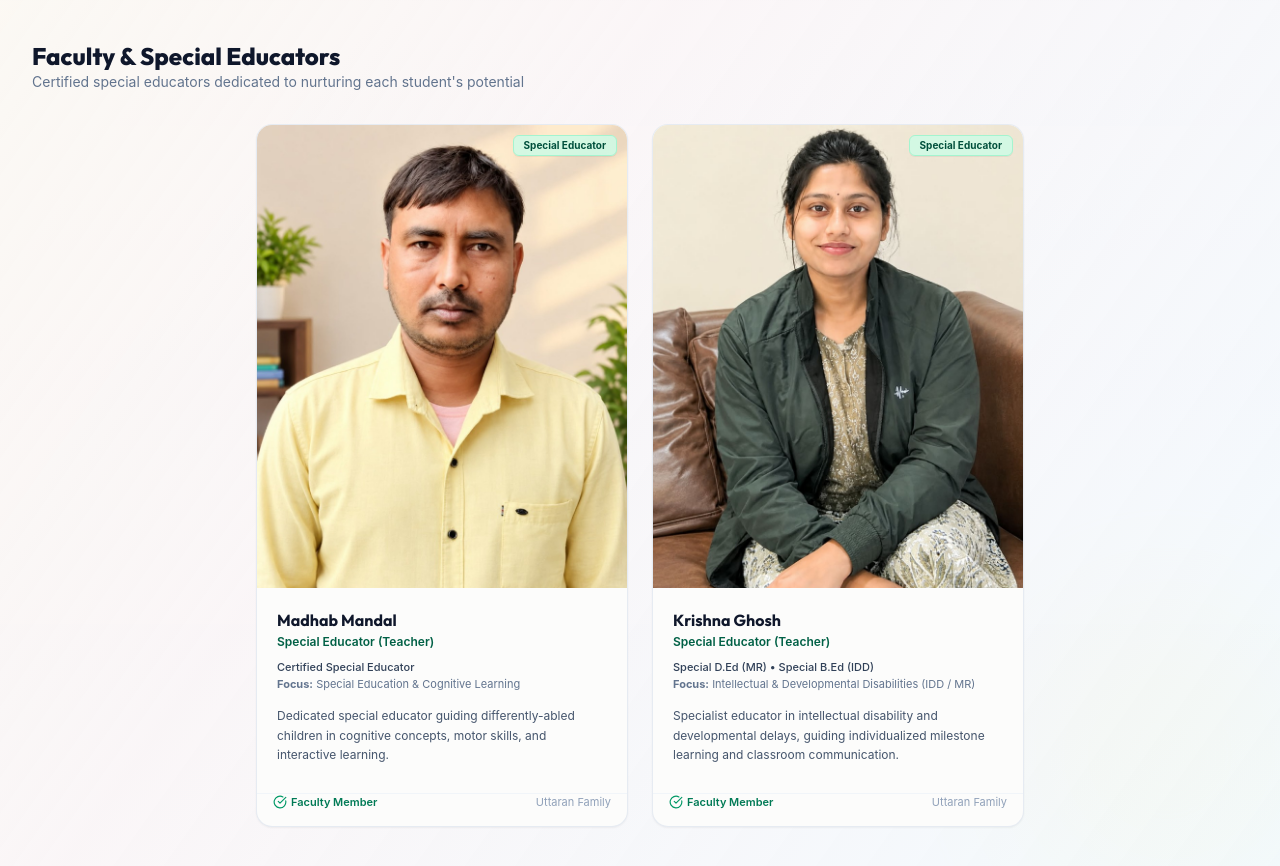
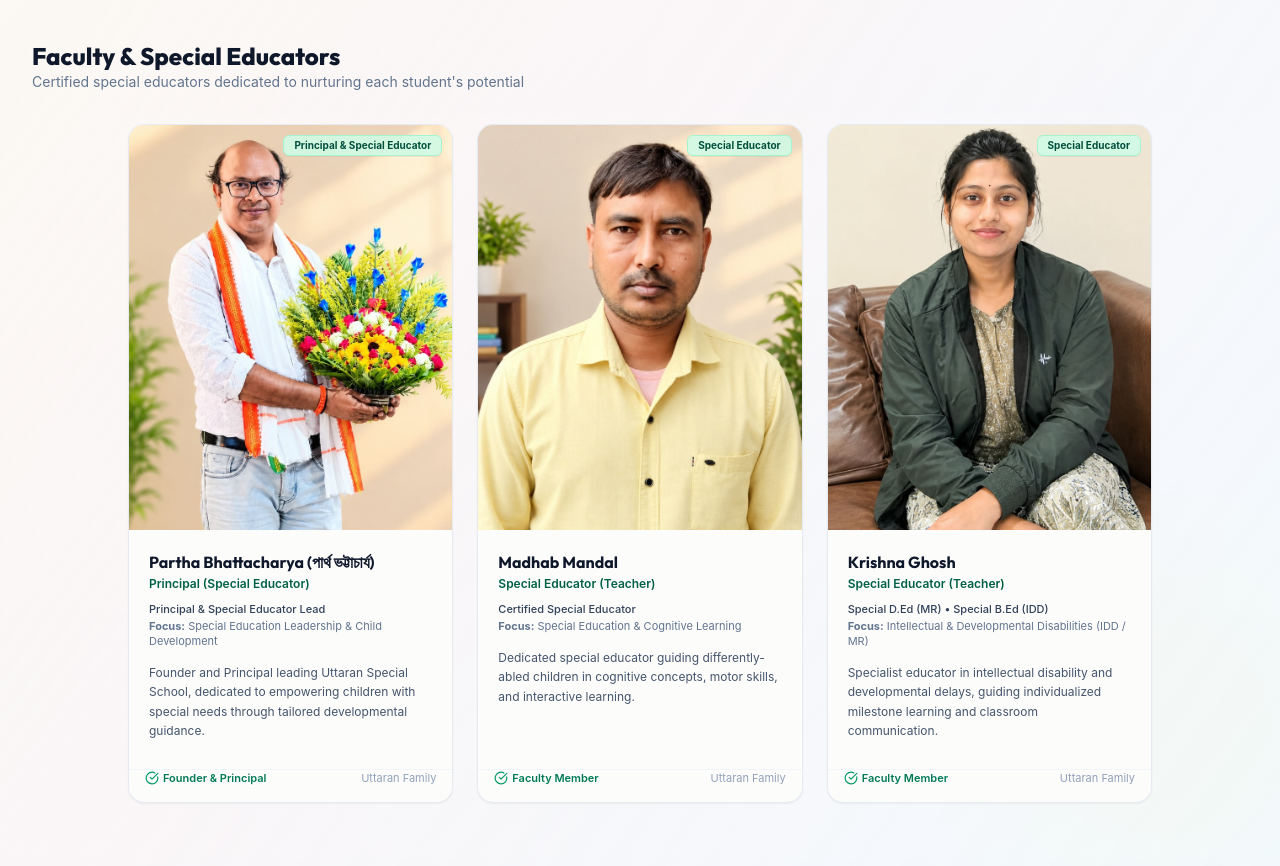
Before and after one commit to Deep642/uttaran-special-school, a React (Vite) app: page / in a window 1280 px wide. Shown: the part 5980-6846 px from the top of the page. Built offline with nearby package versions, Linux system fonts and the light colour scheme; no server answers.

Commit message:
feat(team): include Principal Partha Bhattacharya in teachers and faculty cards grid

```diff
--- a/src/components/TeamSection.tsx
+++ b/src/components/TeamSection.tsx
@@ -145,7 +145,7 @@ export const TeamSection: React.FC = () => {
           </div>
 
           {/* Staff Cards Grid */}
-          <div className={`grid grid-cols-1 sm:grid-cols-2 ${staffMembers.length <= 2 ? 'max-w-3xl mx-auto' : 'lg:grid-cols-3 xl:grid-cols-4'} gap-6`}>
+          <div className={`grid grid-cols-1 sm:grid-cols-2 ${staffMembers.length <= 2 ? 'max-w-3xl mx-auto' : staffMembers.length === 3 ? 'lg:grid-cols-3 max-w-5xl mx-auto' : 'lg:grid-cols-3 xl:grid-cols-4'} gap-6`}>
             {filteredStaff.map((member) => (
               <div
                 key={member.id}
--- a/src/data/team.ts
+++ b/src/data/team.ts
@@ -36,6 +36,18 @@ export const leadershipData: LeadershipInfo = {
 export const staffMembers: StaffMember[] = [
   // Genuine Registered Teaching Staff & Special Educators
   {
+    id: "staff-partha-bhattacharya",
+    name: "Partha Bhattacharya (পার্থ ভট্টাচার্য)",
+    role: "Principal (Special Educator)",
+    category: "teaching",
+    categoryLabel: "Principal & Special Educator",
+    qualifications: "Principal & Special Educator Lead",
+    specialization: "Special Education Leadership & Child Development",
+    experience: "Founder & Principal",
+    bioSnippet: "Founder and Principal leading Uttaran Special School, dedicated to empowering children with special needs through tailored developmental guidance.",
+    photoUrl: "/team/partha-bhattacharya.jpg",
+  },
+  {
     id: "staff-madhab-mandal",
     name: "Madhab Mandal",
     role: "Special Educator (Teacher)",
```
